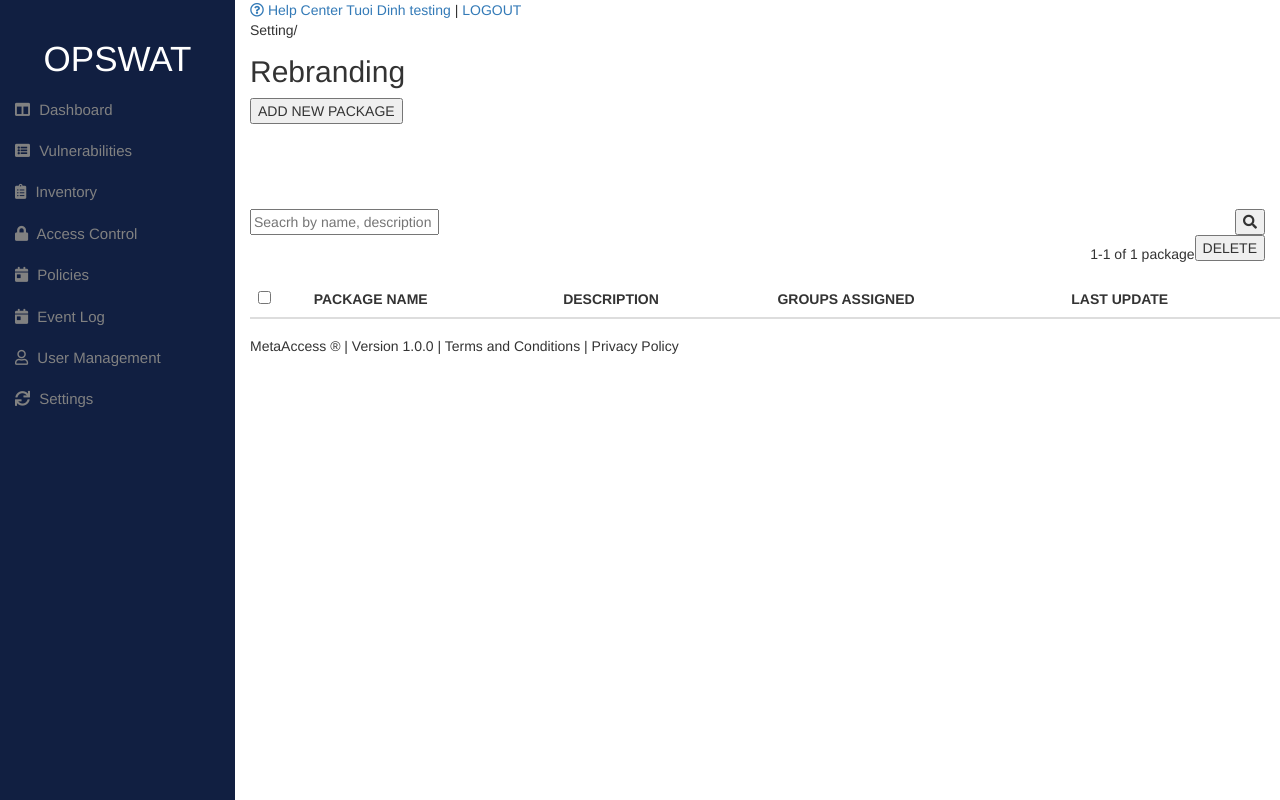
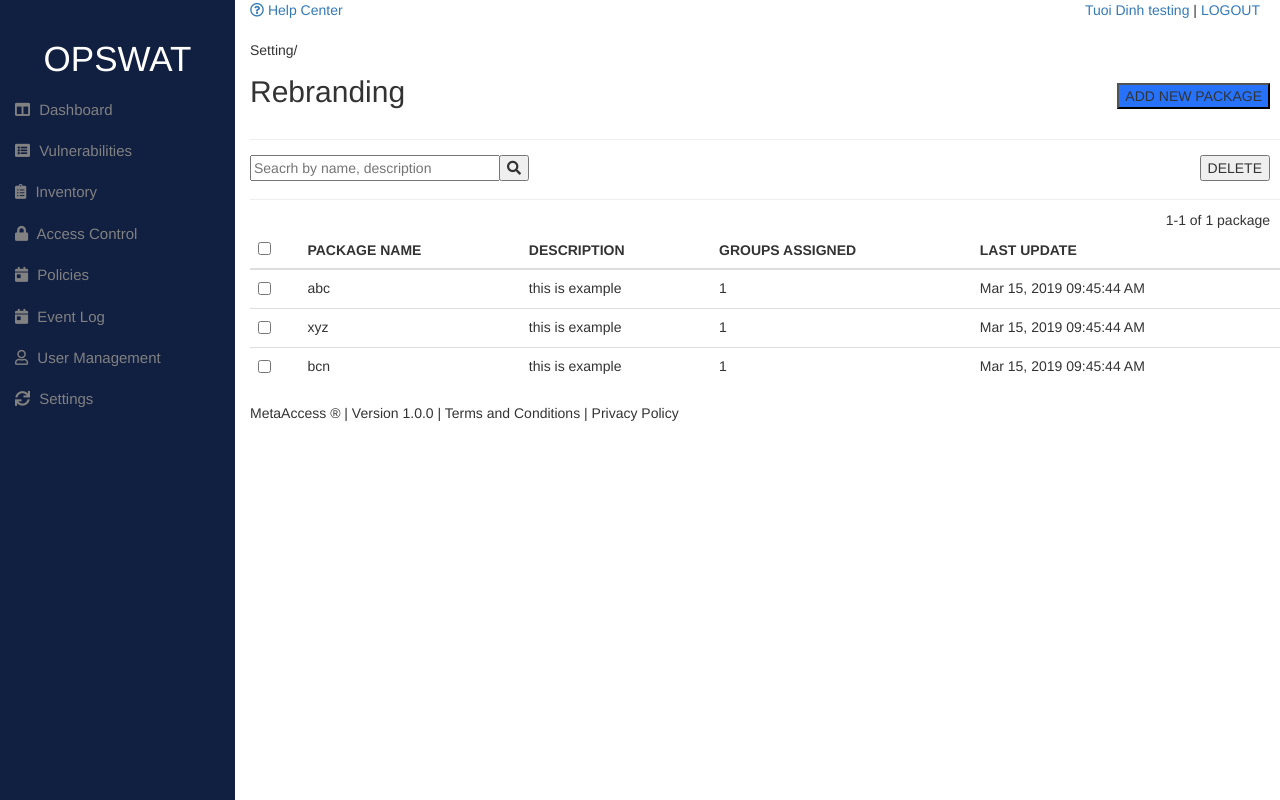
Before and after one commit to alicele134/sampleAngular, a plain HTML site: page index.html in a window 1280 px wide. Drawn offline with nearby package versions, Linux system fonts and the light colour scheme.

Commit message:
push all

```diff
--- a/index.js
+++ b/index.js
@@ -1,4 +1,26 @@
-var app = angular.module('myApp', []);
-app.controller('myCtrl', function($scope) {
-    $scope.name = "John Doe";
+var packages = [
+    {
+        "packageName": "abc",
+        "description": "this is example",
+        "group": "1",
+        "lastUpdate": "Mar 15, 2019 09:45:44 AM"
+    },
+    {
+        "packageName": "xyz",
+        "description": "this is example",
+        "group": "1",
+        "lastUpdate": "Mar 15, 2019 09:45:44 AM"
+    },
+    {
+        "packageName": "bcn",
+        "description": "this is example",
+        "group": "1",
+        "lastUpdate": "Mar 15, 2019 09:45:44 AM"
+    }
+];
+
+var app = angular.module("myApp", []);
+app.controller("myController", function($scope) {
+    $scope.list = packages;
+
 })
--- a/index.scss
+++ b/index.scss
@@ -37,6 +37,8 @@
 
 .title-parent {
     height: 15px;
+
+
 }
 
 .h2 {
@@ -44,20 +46,52 @@
 }
 
 .part-button{
-    clear: left;
-    height: 20px;
-    margin-top: 85px;
-    margin-bottom: 15px;
+    // clear: both;
+    // height: 20px;
+    // margin-top: 50px;
+    // margin-bottom: 15px;
 
-    button{
-        float: right;
-        margin-right: 15px;
+    display: table;
+    width: 100%;
+    border-bottom: 1px solid #eee;
+    height:50px;
+    margin: 10px 0px;
+    padding-top: 5px;
+
+    //  overflow: hidden;
+
+    .part-button-left{
+        //margin-left: -5px;
+        display:table-cell;
+
+        input {
+            width: 250px;
+        }
+        //float: left
+    }
+
+    .part-button-left button{
+        margin-left: -5px;
+    }
+
+    .part-button-right{
+        // float: right;
+        // display:inline-block;
+        display: table-cell;
+        text-align: right;
+
+        // float:right
+    }
+
+    .part-button-right button {
+        margin-right: 10px;
     }
 }
 
 .pagin {
+    clear: both;
     float: right;
-    margin-bottom: 15px;
+    margin-right: 10px;
 }
 
 .footer {
@@ -69,3 +103,35 @@
     margin-right: 10px;
     }
 }
+
+.header1 {
+    height: 40px;
+    font-weight: 500;
+
+    .headerLeft {
+        display: inline-block;
+    }
+    .headerRight {
+        margin-right: 20px;
+        display: inline-block;
+        float: right;
+    }
+}
+
+.header {
+    height: 100px;
+    border-bottom: 1px solid #eee;
+    span.headerLeft {
+        float: left;
+        display: inline-block;
+    }
+    span.headerRight{
+        display: inline-block;
+        float: right;
+        margin-top: 28px;
+
+        button {
+            background-color: #2672FB;
+        }
+    }
+}
```
Also changed, not shown: db.json (line endings or trailing spaces), index.css, 1 other file.
